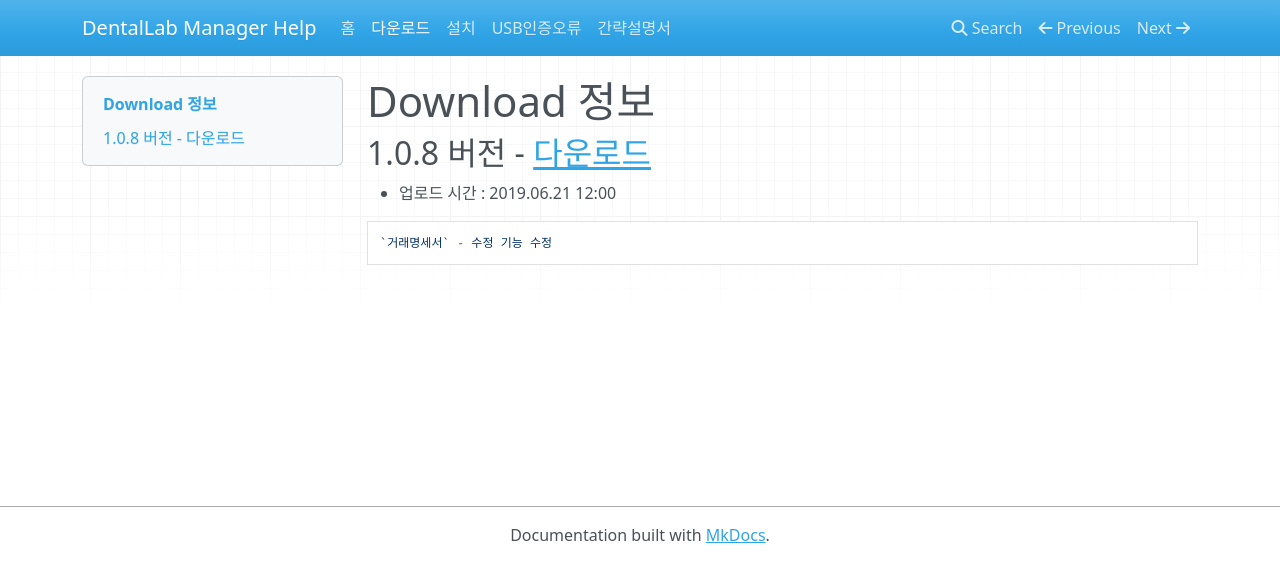
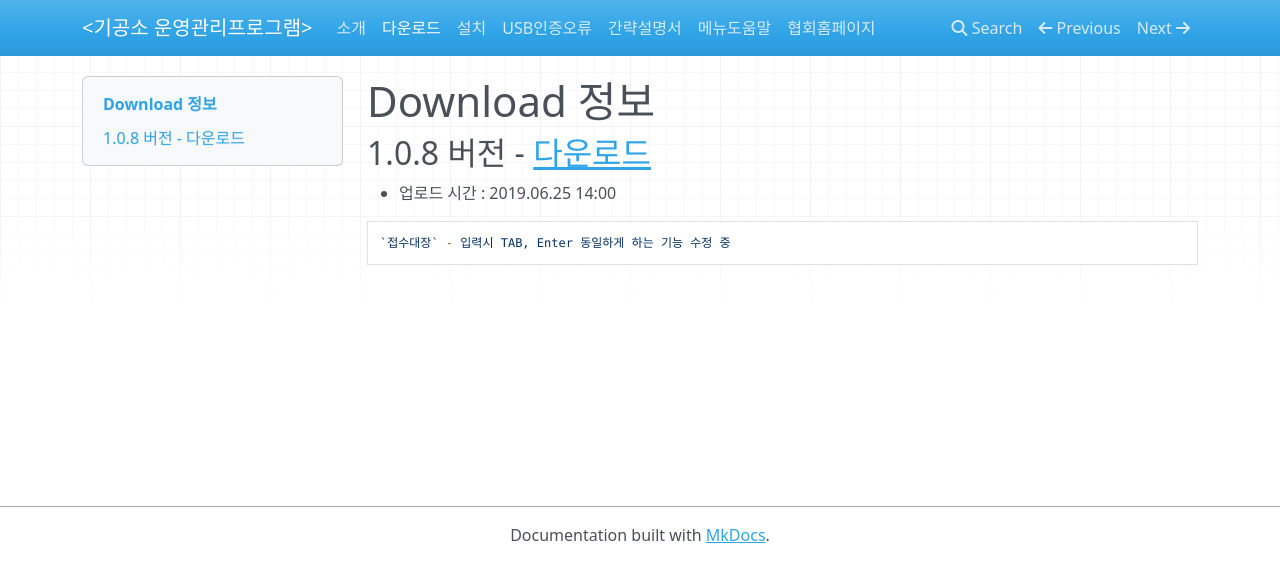
Before and after one commit to dentallabmanager/help, an MkDocs documentation site: the page built from docs/download.md, in a window 1280 px wide. Shown: the top 582 px of the page. Built offline with MkDocs 1.6.1, drawn with Linux system fonts in a browser that asks for light colours; nearby versions of some CDN libraries; old or Windows-style settings are respelled for this version of MkDocs.

````diff
--- a/docs/download.md
+++ b/docs/download.md
@@ -1,10 +1,8 @@
 # Download 정보
 
+## 1.0.8 버전 - [다운로드](support/update/download/DentalLab_install_1.0.8.zip)
 
-
-## 1.0.8 버전 - [다운로드](DentalLab_1.0.7.zip)
-
-* 업로드 시간 : 2019.06.21 12:00
+* 업로드 시간 : 2019.06.25 14:00
 ```yml
-`거래명세서` - 수정 기능 수정
+`접수대장` - 입력시 TAB, Enter 동일하게 하는 기능 수정 중
 ```
--- /dev/null
+++ b/docs/support/update/change_log/v1090.txt
@@ -0,0 +1,4 @@
+1. 테스트
+2. 테스트
+3. 테스트
+4. 장문테스트장문테스트장문테스트장문테스트장문테스트장문테스트장문테스트장문테스트장문테스트장문테스트장문테스트장문테스트장문테스트장문테스트장문테스트장문테스트장문테스트장문테스트장문테스트장문테스트장문테스트장문테스트장문테스트장문테스트장문테스트장문테스트장문테스트장문테스트장문테스트장문테스트장문테스트
--- a/mkdocs.yml
+++ b/mkdocs.yml
@@ -1,8 +1,10 @@
-site_name: DentalLab Manager Help
+site_name: <기공소 운영관리프로그램>
 
-pages:
-  - 홈: index.md
+nav:
+  - 소개: index.md
   - 다운로드: download.md
   - 설치: install.md
   - USB인증오류: usb_auth.md
   - 간략설명서 : brief.md
+  - 메뉴도움말 : menu.md
+  - 협회홈페이지 : https://kdtech.or.kr
````
Also changed, not shown: docs/index.md (+1 -1 lines), docs/menu/download.html (added, +13 -0 lines), docs/support/update/lastest_uppdate_info.xml (added, +7 -0 lines), docs/redirect.html (renamed from docs/menu.html), 9 other files.
